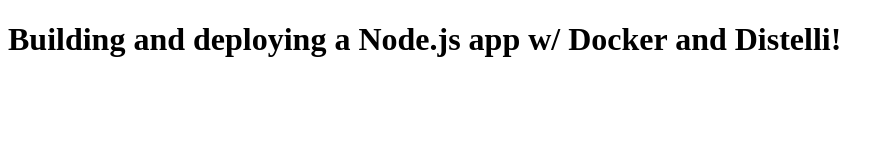
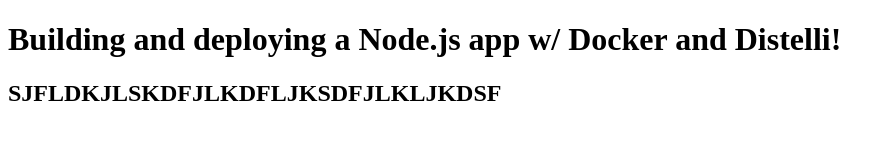
Before and after one commit to brimworks/nodejs-docker-example, a website: page public/index.html in a window 1280 px wide. Shown: the whole page, without its empty margins (0-894 px from the left). Drawn offline with Linux system fonts and the light colour scheme.

Commit message:
just a test

```diff
--- a/public/index.html
+++ b/public/index.html
@@ -7,5 +7,6 @@
 </head>
 <body>
 <h1>Building and deploying a Node.js app w/ Docker and Distelli!</h1>
+<h2>SJFLDKJLSKDFJLKDFLJKSDFJLKLJKDSF</h2>
 </body>
 </html>
```
